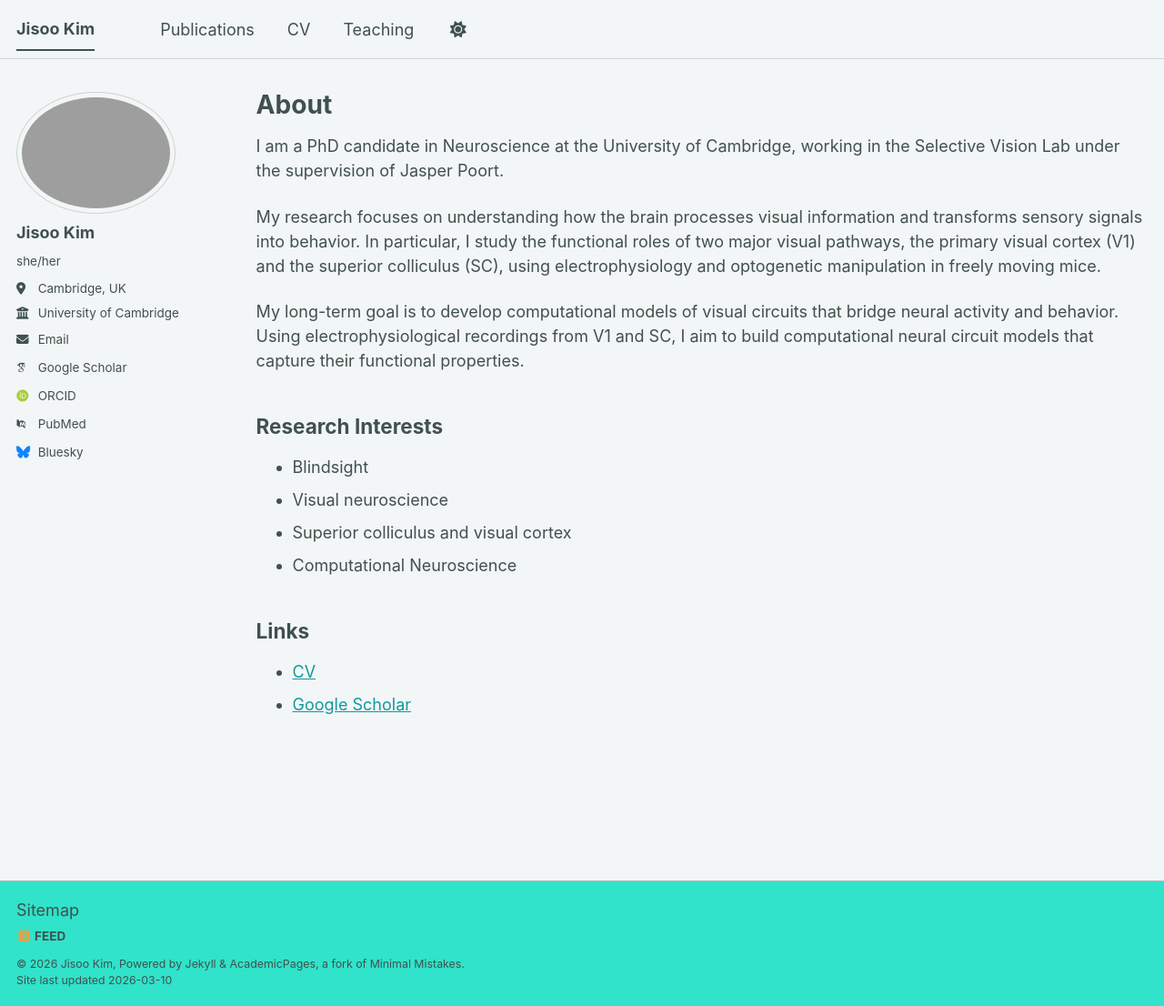
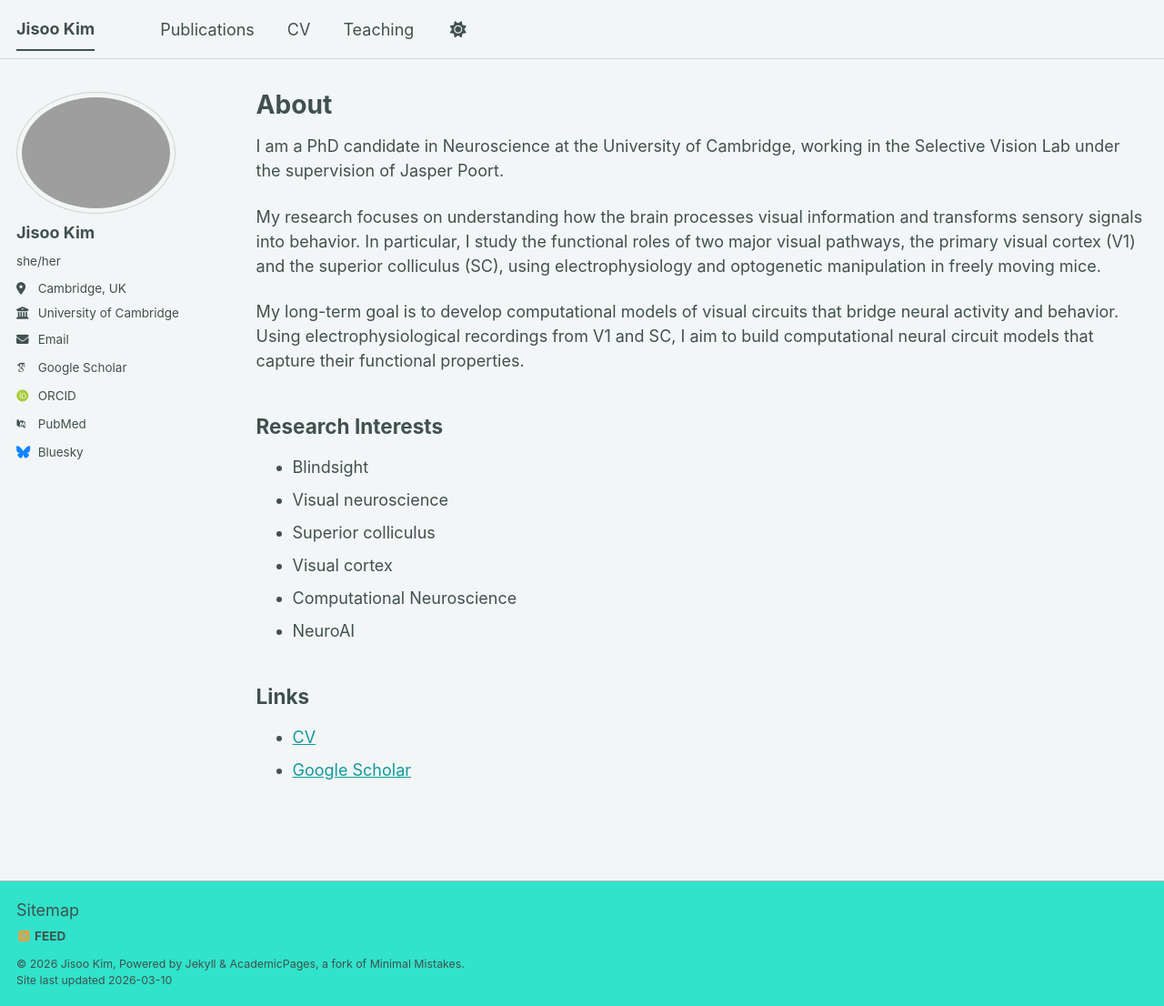
Before and after one commit to jisooneuro/jisooneuro.github.io, a Jekyll site: the page built from _pages/about.md, in a window 1280 px wide and 1106 px high. Shown: the whole window at 91% size. Built offline with Jekyll 4.4.1, drawn with Linux system fonts in a browser that asks for light colours; some web fonts are replaced; a script bundle is joined from its source files by our own code; library files that are not in the unit come from our copies.

Commit message:
Update about.md

```diff
--- a/_pages/about.md
+++ b/_pages/about.md
@@ -14,8 +14,10 @@ My long-term goal is to develop computational models of visual circuits that bri
 ## Research Interests
 - Blindsight
 - Visual neuroscience
-- Superior colliculus and visual cortex
+- Superior colliculus
+- Visual cortex
 - Computational Neuroscience
+- NeuroAI
 
 ## Links
 - [CV](/files/CV_jisooKim.pdf)
```
